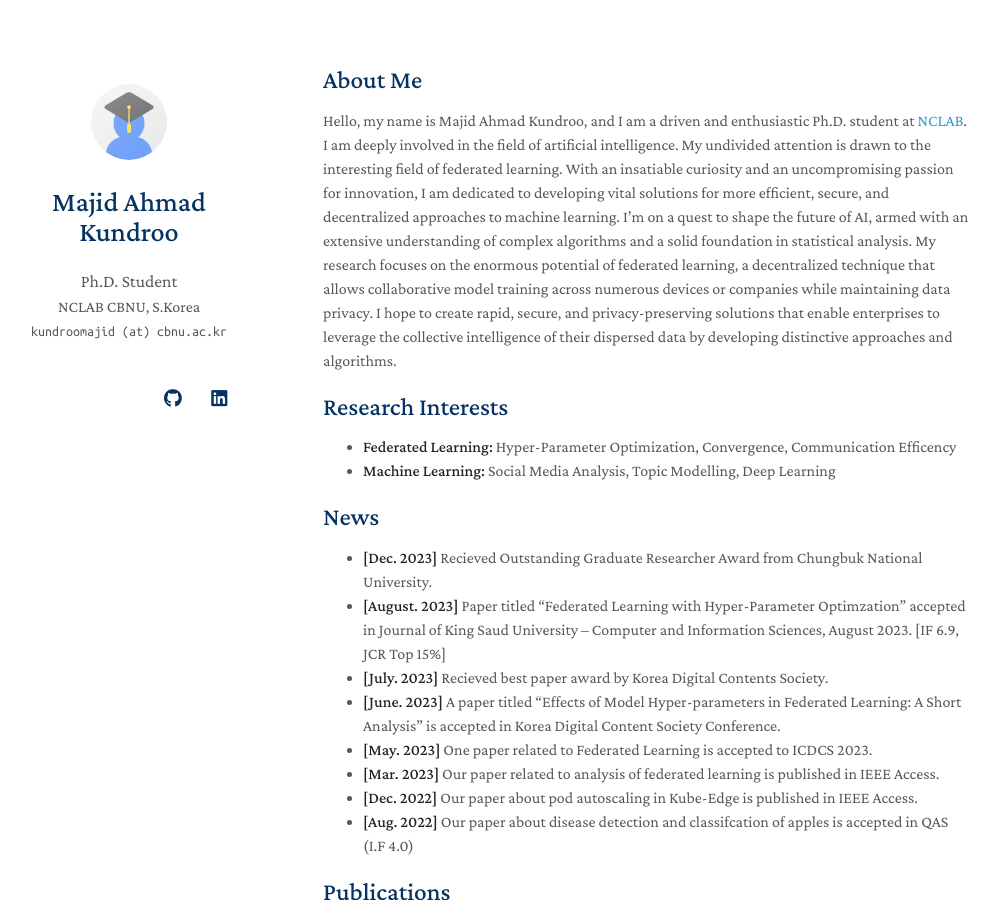
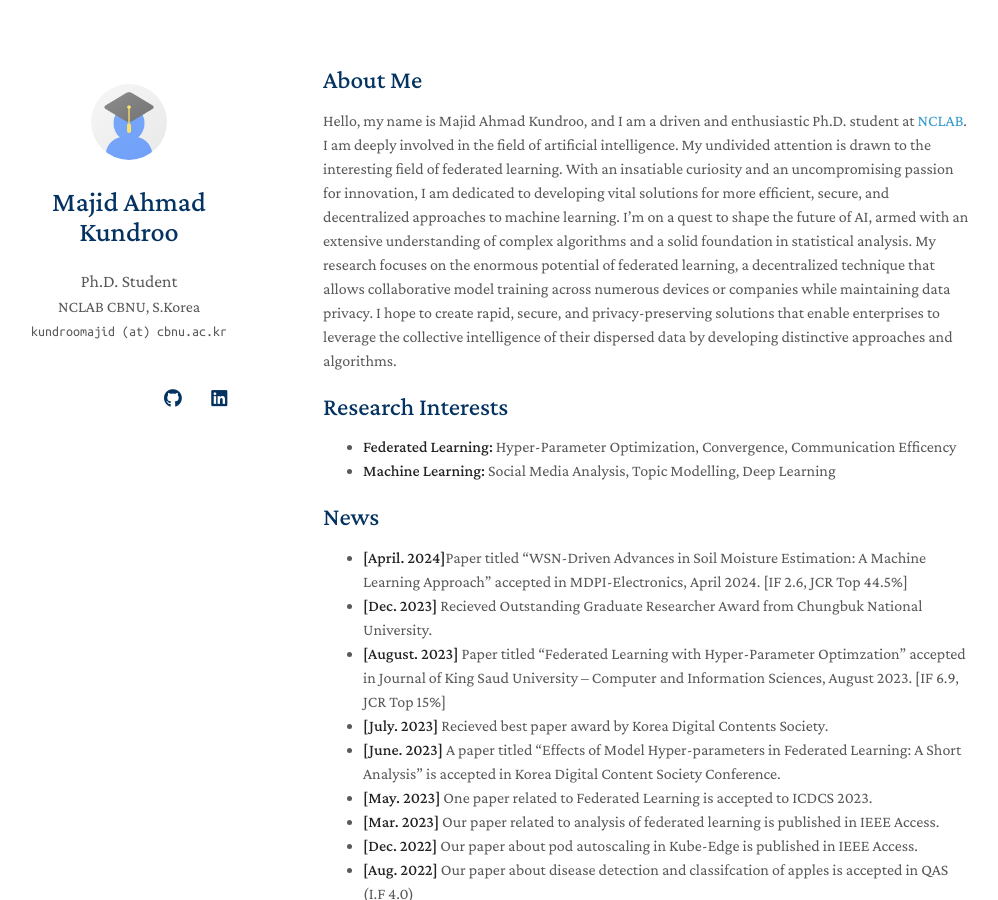
Before and after one commit to kundroomajid/kundroomajid.github.io, a Jekyll site: the page built from index.md, in a window 1280 px wide and 900 px high. Shown: the whole window, without its empty margins (147-1145 px from the left). Built offline with Jekyll 4.4.1, drawn with Linux system fonts in a browser that asks for light colours; nearby versions of some CDN libraries; a style sheet for code colours, icons or effects is not loaded; our own code applies the rules of GitHub Pages for plain Markdown files.

Commit message:
updated homepage

```diff
--- a/index.md
+++ b/index.md
@@ -12,6 +12,7 @@ Hello, my name is Majid Ahmad Kundroo, and I am a driven and enthusiastic Ph.D.
 - **Machine Learning:** Social Media Analysis, Topic Modelling, Deep Learning
 
 ## News
+- **[April. 2024]**Paper titled "WSN-Driven Advances in Soil Moisture Estimation: A Machine Learning Approach" accepted in MDPI-Electronics, April 2024. [IF 2.6, JCR Top 44.5%]
 - **[Dec. 2023]** Recieved Outstanding Graduate Researcher Award from Chungbuk National University.
 - **[August. 2023]** Paper titled "Federated Learning with Hyper-Parameter Optimzation" accepted in Journal of King Saud University – Computer and Information Sciences, August 2023. [IF 6.9, JCR Top 15%]
 - **[July. 2023]** Recieved best paper award by Korea Digital Contents Society.
```
